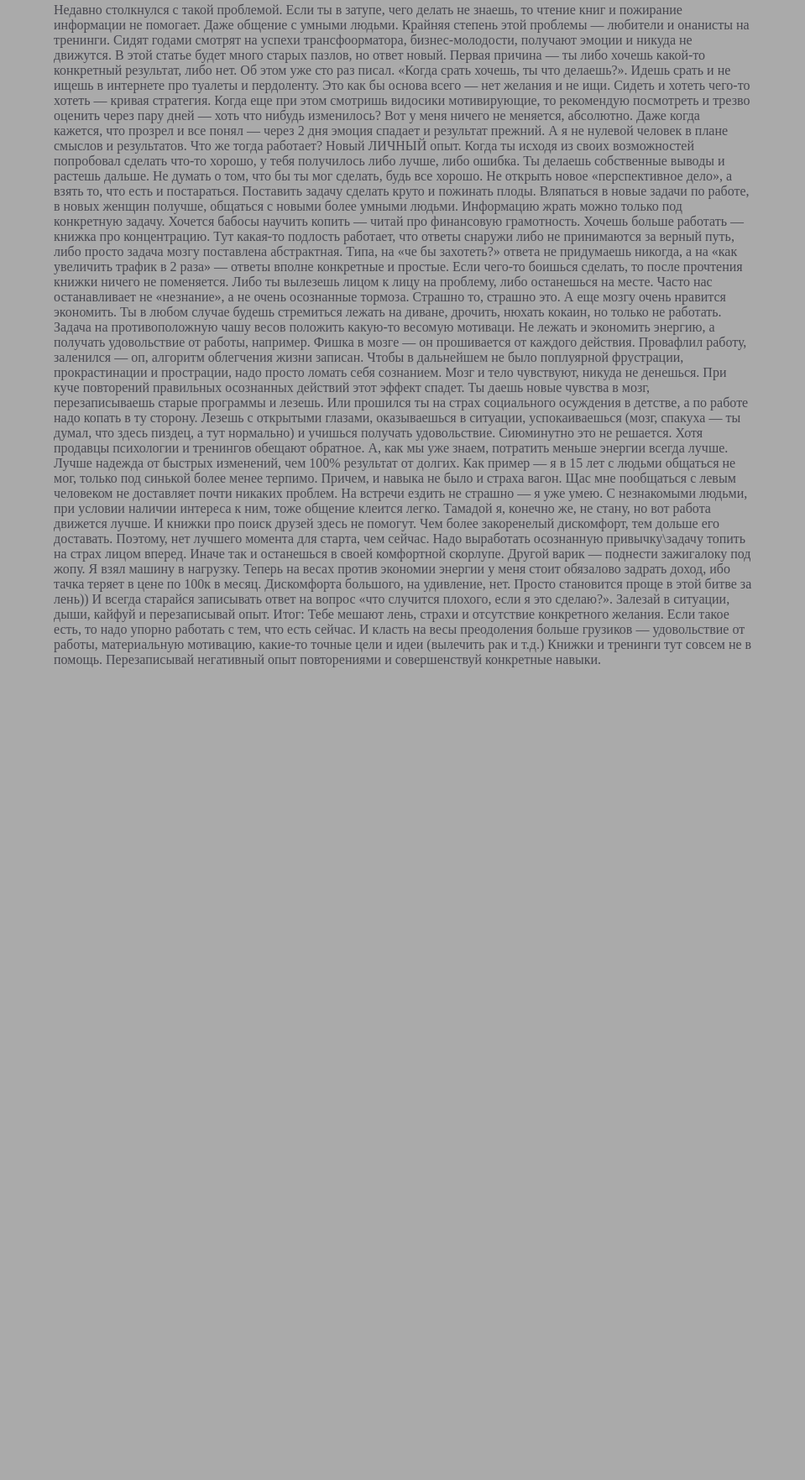
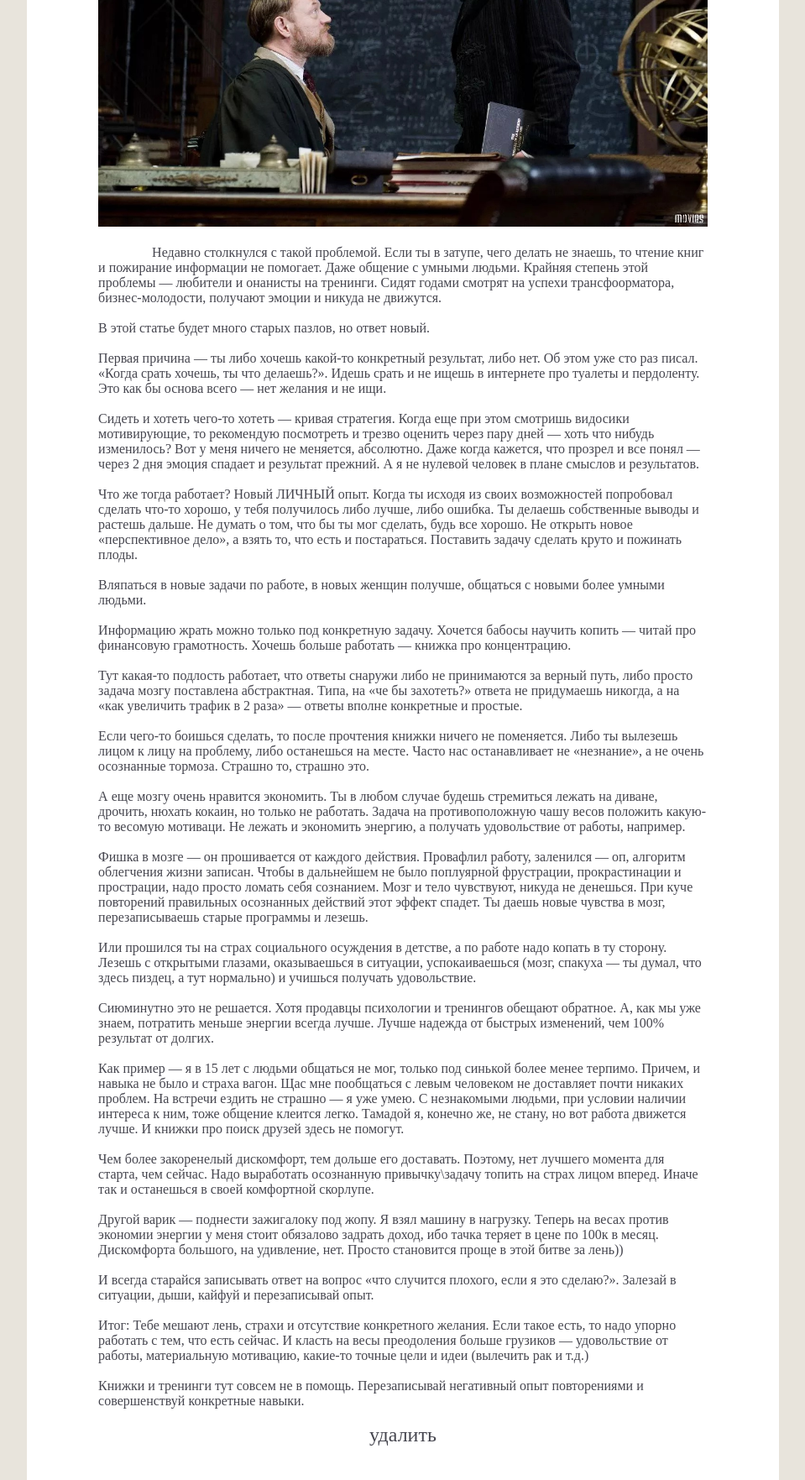
Before and after one commit to davy1ex/blog_flask, a Flask app: a page that uses app/templates/index/post.html in a window 1280 px wide. Shown: the part 464-2227 px from the top of the page at 84% size, without its empty margins (160-1119 px from the left). Before the commit the page ends 1259 px from the top, so only its background shows below. Run offline with Flask 2, Linux system fonts and the light colour scheme; data comes from the database, SQL or seed files in the repository; both versions use the stored data as it was after the commit.

Commit message:
new style

```diff
--- a/app/static/css/base.css
+++ b/app/static/css/base.css
@@ -4,7 +4,7 @@
 }
 
 body {
-    background: #AAAAAA;
+    background: #E8E4DC;
     color: #46464F;
 }
 
@@ -28,11 +28,20 @@ input {
     width: 70%;
     margin-left: auto;
     margin-right: auto;
+
+    background: white;
+    border-bottom: 1px solid gray;
 }
 
 header {
-    background: #46464F;
+    /*background: #46464F;*/
     min-height: 60px;
+}
+
+nav {
+    width: 90%;
+    margin-left: auto;
+    margin-right: auto;
 }
 
 nav li {
@@ -41,10 +50,12 @@ nav li {
     display: inline;
 }
 
-nav li a, nav li a:visited {
+a, a:visited {
     font-size: 1.5em;
     text-decoration: none;
-    color: white;
+    /*color: white;*/
+
+    color: #46464F;
 }
 
 nav li:not(:first-child) {
@@ -56,11 +67,13 @@ nav li a:hover {
 }
 
 .content_wrapper {
-    width: 65%;
-    margin-top: 20px;
+    width: 70%;
+    padding-top: 20px;
     padding-bottom: 10px;
     margin-left: auto;
     margin-right: auto;
+
+    background: white;
 }
 
 .flashed {
--- a/app/static/css/index/index.css
+++ b/app/static/css/index/index.css
@@ -1,4 +1,42 @@
 img {
-    width: 600px;
-    height: 340px;
+    /*width: 600px;
+    height: 340px;*/
+    max-width: 90%;
+    max-height: : 100px;
+    min-height: 150px;
+    /*height: ;*/
 }
+
+
+
+.post_wrapper {
+    width: 90%;
+    margin-right: auto;
+    margin-left: auto;
+    text-align: center;
+}
+
+.post {
+    /*background: #FFFDF8;*/
+    margin-bottom: 30px;
+    font-size: 16px;
+}
+
+.title {
+    width: 70%;
+    margin-right: auto;
+    margin-left: auto;
+
+    margin-bottom: 10px;
+
+    font-size: 30px;
+    font-weight: bold;
+
+    border-bottom: 1px solid lightgray;
+}
+
+.body {
+    max-width: 90%;
+    margin-right: auto;
+    margin-left: auto;
+}
--- /dev/null
+++ b/app/static/css/index/post.css
@@ -0,0 +1,4 @@
+.body {
+    text-align: left;
+    white-space: pre-wrap;
+}
--- a/app/templates/index/post.html
+++ b/app/templates/index/post.html
@@ -2,16 +2,23 @@
 
 {% block css  %}
     <link rel="stylesheet" type="text/css" href="{{ url_for("static", filename="css/index/index.css") }}">
+    <link rel="stylesheet" type="text/css" href="{{ url_for("static", filename="css/index/post.css") }}">
 {% endblock %}
 
 {% block content %}
-    <div class="title">
-        <h3>{{ post.title }}</h3>
-        <a href="{{ url_for("remove_post", id=post.id ) }}">удалить</a>
-    </div>
-    <img src="/static/img/{{ post.id }}/img.jpeg">
+    <div class="post_wrapper">
+        <div class="post">
+            <div class="title">
+                <h2>{{ post.title }}</h2>
+            </div>
+            <div>
 
-    <div class="post_body">
-        {{ post.body }}
+            </div>
+            <img src="/static/img/{{ post.id }}/img.jpeg">
+            <div class="body">
+                {{ post.body }}
+            </div>
+            <a href="{{ url_for("remove_post", id=post.id ) }}">удалить</a>
+        </div>
     </div>
 {% endblock %}
```
Also changed, not shown: app/templates/index/index.html (+11 -6 lines), app/data.db, app/static/img/1/img.jpeg (deleted), app/static/img/3/img.jpeg (added).
